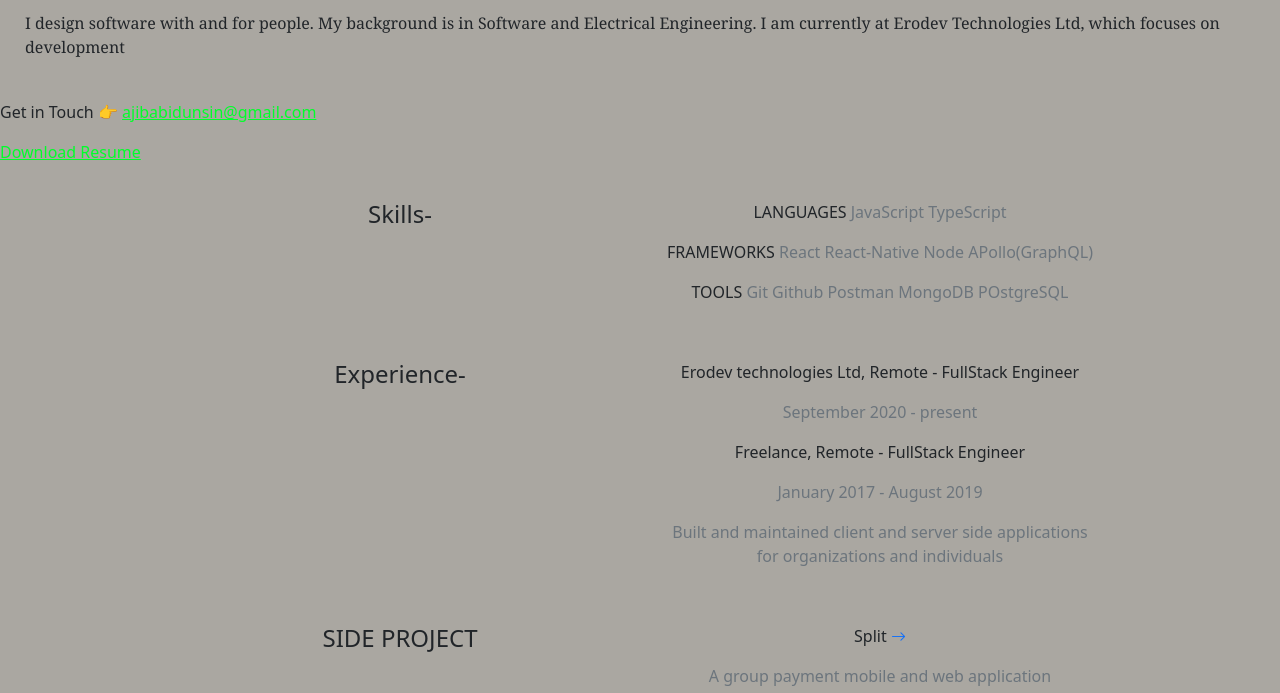
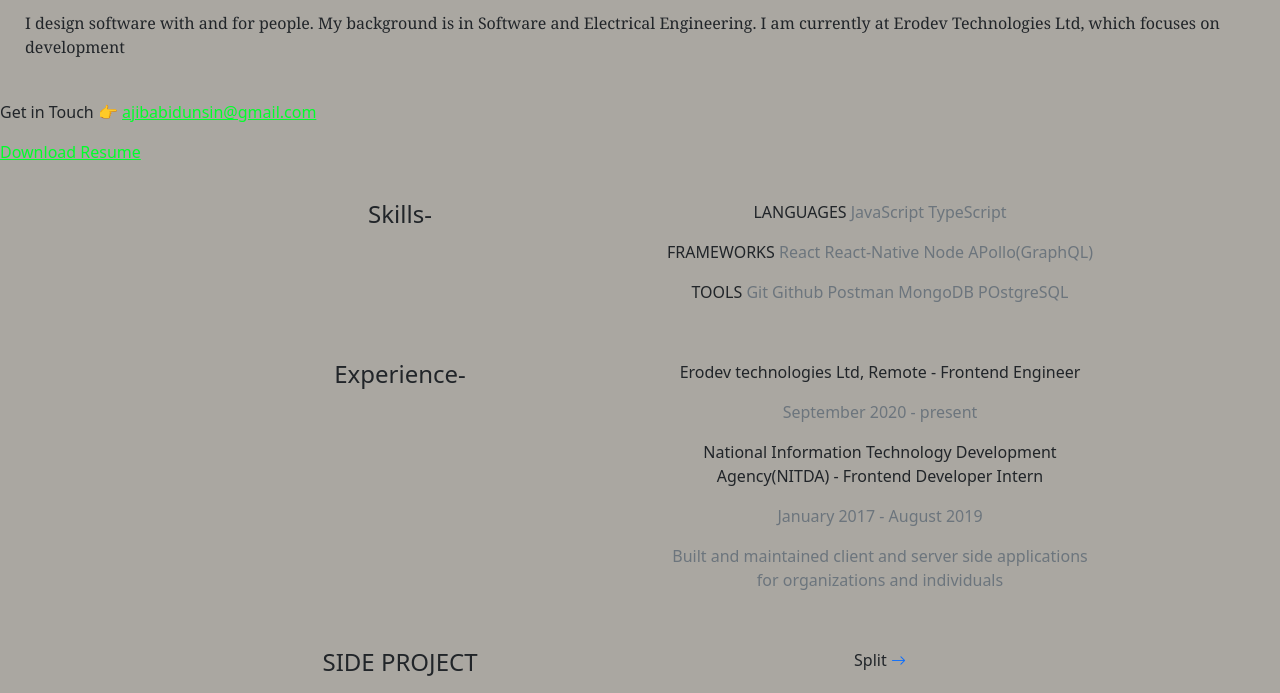
Before and after one commit to Gaisensai/resume, a plain HTML site: page index.html in a window 1280 px wide. Shown: the part 70-763 px from the top of the page. Drawn offline with nearby package versions, Linux system fonts and the light colour scheme.

Commit message:
Update index.html

```diff
--- a/index.html
+++ b/index.html
@@ -36,9 +36,9 @@
             </div>
             <div class="experience"><h4>Experience-</h4></div>
             <div class="experience-alt">
-                <p><span>Erodev technologies Ltd, Remote - FullStack Engineer</span></p>
+                <p><span>Erodev technologies Ltd, Remote - Frontend Engineer</span></p>
                 <p class="text-muted">September 2020 - present</p>
-                <p><span>Freelance, Remote - FullStack Engineer</span></p>
+                <p><span>National Information Technology Development Agency(NITDA) - Frontend Developer Intern</span></p>
                 <p class="text-muted">January 2017 - August 2019</p>
                 <p class="text-muted">Built and maintained client and server side applications for organizations and individuals</p>
             </div>
```
